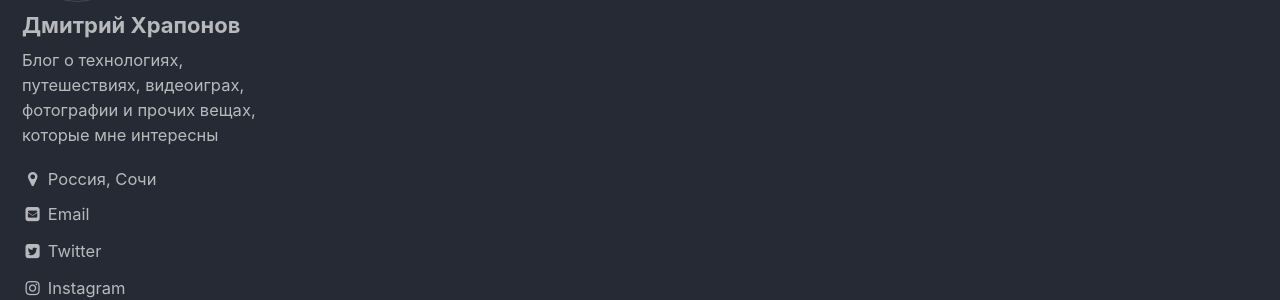
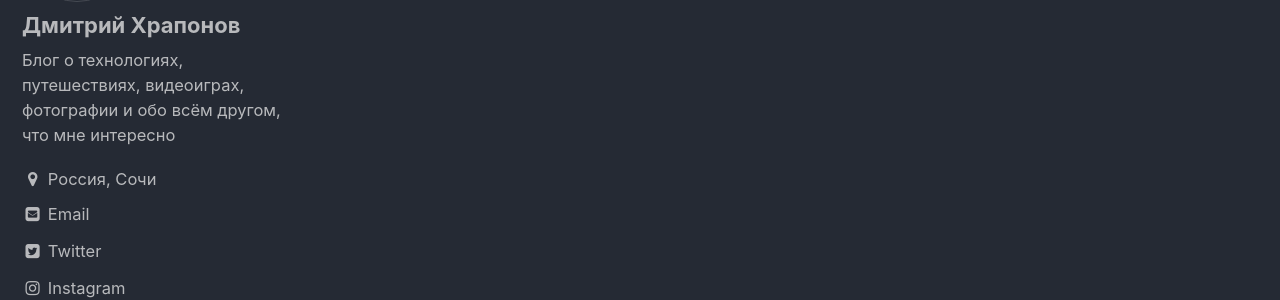
Before and after one commit to CatcherITGF/jekyll, a Jekyll site: the page built from index.html, in a window 1280 px wide. Shown: the part 252-552 px from the top of the page. Built offline with Jekyll 4.4.1, drawn with Linux system fonts in a browser that asks for light colours; the list of posts is cut into pages by our own code.

Commit message:
change description

```diff
--- a/_config.yml
+++ b/_config.yml
@@ -85,7 +85,7 @@ analytics:
 author:
   name             : "Дмитрий Храпонов"
   avatar           : "/assets/avatar/avatar.png" # path of avatar image, e.g. "/assets/images/bio-photo.jpg"
-  bio              : "Блог о технологиях, путешествиях, видеоиграх, фотографии и прочих вещах, которые мне интересны"
+  bio              : "Блог о технологиях, путешествиях, видеоиграх, фотографии и обо всём другом, что мне интересно"
   location         : "Россия, Сочи"
   email            : "snupt@snupt.com"
   uri              :
@@ -184,7 +184,7 @@ sass:
 
 
 # Outputting
-permalink: /:categories/:title/
+permalink: /:title/ #/:categories/:title/
 paginate: 5 # amount of posts to show
 paginate_path: /page:num/
 timezone: # https://en.wikipedia.org/wiki/List_of_tz_database_time_zones
```
